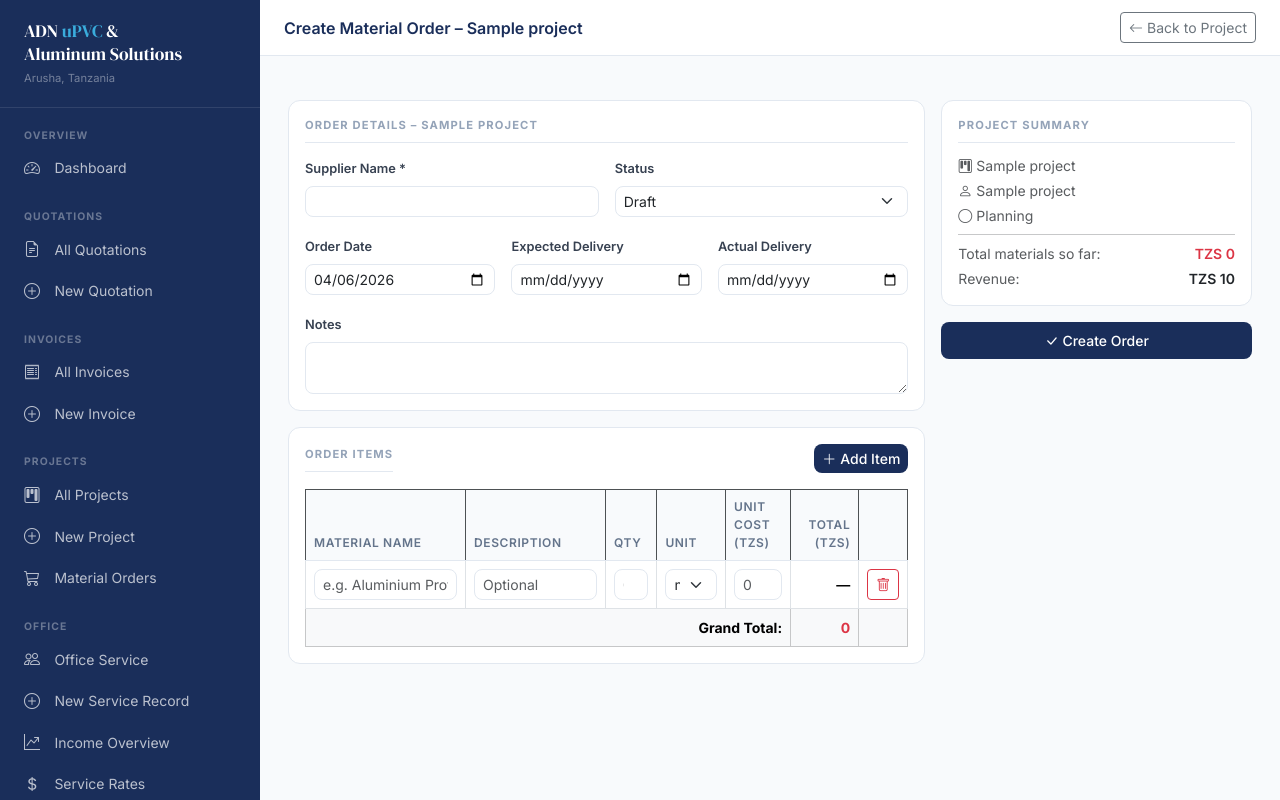
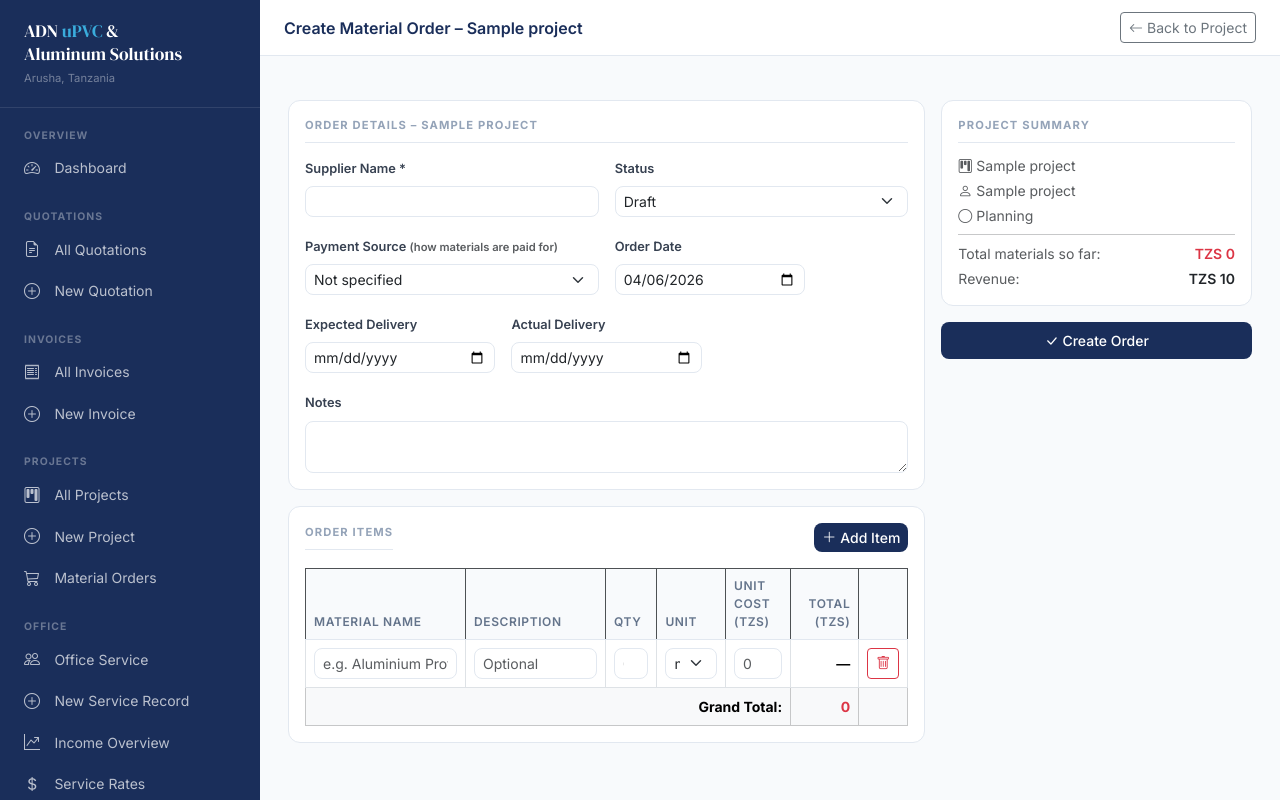
Before and after one commit to Majorsoln/ADN, a Django app: page /orders/project/1/new/ in a window 1280 px wide. Run offline with Django 4.2, Linux system fonts and the light colour scheme; tables that the repository leaves empty hold one stand-in row (values such as "Sample post").

Commit message:
Fix order form gaps: payment_source, data-loss protection, credit debt
- orders/form.html: render payment_source field (was in ModelForm but
  never shown in template — orders always saved with 'unspecified')
- orders/form.html: add JS validation to block submit when no items
  are present (prevents saving empty orders)
- orders/detail.html: add payment_source dropdown to 'Finalise & Place
  Order' quick action so credit debt auto-creation works from here too
- orders/views.py edit_view:
  - Fix data-loss bug: parse items_data and validate before deleting
    existing items; if JSON is empty/invalid, keep current items untouched
  - Auto-create Debt when payment_source=credit and status=ordered after
    edit; update existing debt amount if order total changed
  - Auto-advance project to in_progress if delivery received via edit
  - Redirect back to project detail after edit (consistent with create)

https://claude.ai/code/session_0124gHgQfPWkvxV6cgTQJS12

```diff
--- a/orders/views.py
+++ b/orders/views.py
@@ -117,12 +117,24 @@ def detail_view(request, pk):
 def edit_view(request, pk):
     order = get_object_or_404(MaterialOrder, pk=pk)
     old_status = order.status
+    old_payment_source = order.payment_source
     if request.method == 'POST':
         form = MaterialOrderForm(request.POST, instance=order)
         if form.is_valid():
             order = form.save()
-            order.items.all().delete()
-            _save_items(order, request.POST.get('items_data', '[]'))
+
+            # Safe item replacement: parse first, only replace if we have valid items
+            items_data = request.POST.get('items_data', '[]')
+            try:
+                parsed_items = json.loads(items_data)
+                valid_items = [i for i in parsed_items if i.get('material_name') and i.get('quantity') and i.get('unit_cost')]
+            except (json.JSONDecodeError, ValueError):
+                valid_items = []
+
+            if valid_items:
+                order.items.all().delete()
+                _save_items(order, json.dumps(valid_items))
+            # else: keep existing items untouched — don't silently delete them
 
             desc = f'Order from {order.supplier_name} edited — {order.items.count()} items, TZS {order.total_cost:,.0f}'
             if order.status != old_status:
@@ -135,8 +147,40 @@ def edit_view(request, pk):
                 order.project.save(update_fields=['status'])
                 _log(order.project, 'status', 'Status changed: Planning → Materials Ordered')
 
+            # Auto-create or update Debt if now ordered on credit
+            if order.status == 'ordered' and order.payment_source == 'credit':
+                from finance.models import Debt
+                debt, created = Debt.objects.get_or_create(
+                    material_order=order,
+                    defaults={
+                        'creditor_name': order.supplier_name,
+                        'debt_type':     'supplier_credit',
+                        'amount':        order.total_cost,
+                        'date_incurred': order.order_date,
+                        'description':   (
+                            f"Materials on credit from {order.supplier_name} "
+                            f"for project: {order.project.name}"
+                        ),
+                        'project': order.project,
+                    }
+                )
+                if not created and debt.amount != order.total_cost:
+                    debt.amount = order.total_cost
+                    debt.save(update_fields=['amount'])
+                if created:
+                    _log(order.project, 'order_edit',
+                         f'Debt auto-created: TZS {order.total_cost:,.0f} owed to '
+                         f'{order.supplier_name} (credit purchase)')
+
+            # Auto-advance project to in_progress if first delivery received
+            if order.status == 'received' and old_status != 'received' and order.project.status == 'ordered':
+                order.project.status = 'in_progress'
+                order.project.save(update_fields=['status'])
+                _log(order.project, 'status',
+                     'Status changed: Materials Ordered → In Progress (delivery received)')
+
             messages.success(request, 'Order updated.')
-            return redirect('orders:detail', pk=order.pk)
+            return redirect('projects:detail', pk=order.project.pk)
     else:
         form = MaterialOrderForm(instance=order)
     existing_items = list(order.items.values('material_name', 'description', 'quantity', 'unit', 'unit_cost'))
--- a/templates/orders/form.html
+++ b/templates/orders/form.html
@@ -29,6 +29,11 @@
           <div class="col-md-6">
             <label class="form-label">Status</label>
             {{ form.status }}
+          </div>
+          <div class="col-md-6">
+            <label class="form-label">Payment Source <small class="text-muted">(how materials are paid for)</small></label>
+            {{ form.payment_source }}
+            {% if form.payment_source.errors %}<div class="text-danger small">{{ form.payment_source.errors.0 }}</div>{% endif %}
           </div>
           <div class="col-md-4">
             <label class="form-label">Order Date</label>
@@ -162,7 +167,7 @@ function updateTotal() {
   document.getElementById('grandTotal').textContent = fmt(grand);
 }
 
-document.getElementById('orderForm').addEventListener('submit', function() {
+document.getElementById('orderForm').addEventListener('submit', function(e) {
   const items = [];
   document.querySelectorAll('#itemsBody tr').forEach(row => {
     const name  = row.querySelector('.item-name')?.value?.trim();
@@ -172,6 +177,11 @@ document.getElementById('orderForm').addEventListener('submit', function() {
     const price = row.querySelector('.item-price')?.value;
     if (name && qty && price) items.push({material_name:name, description:desc||'', quantity:qty, unit:unit||'m2', unit_cost:price});
   });
+  if (items.length === 0) {
+    e.preventDefault();
+    alert('Please add at least one item before saving the order.');
+    return false;
+  }
   document.getElementById('items_data').value = JSON.stringify(items);
 });
 
```
Also changed, not shown: templates/orders/detail.html (+6 -1 lines).
